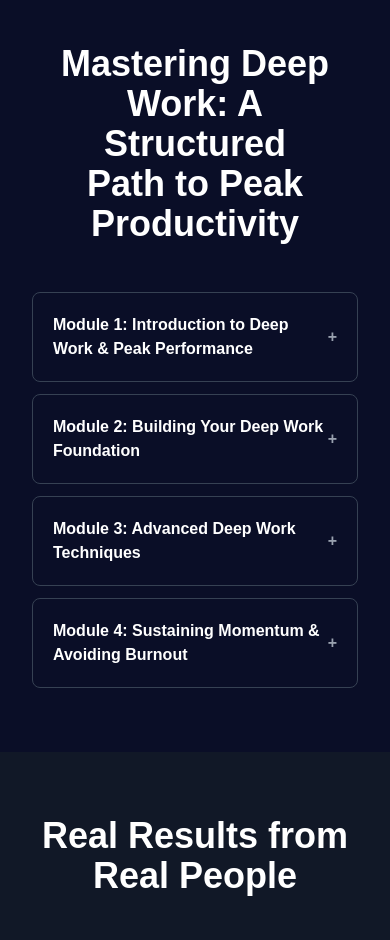
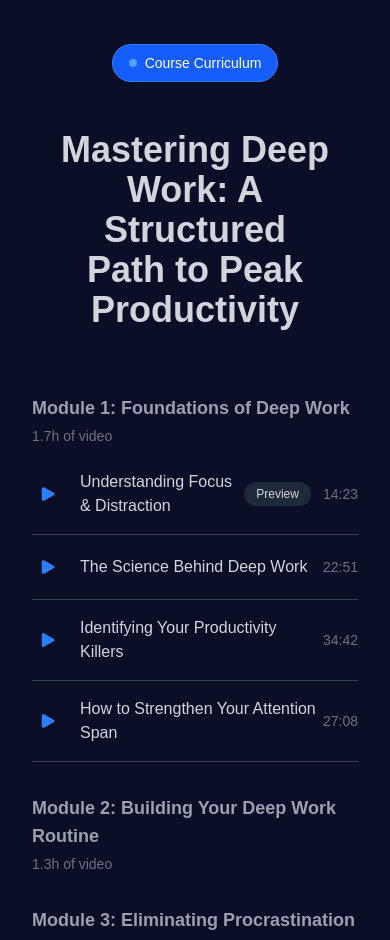
Before and after one commit to sakil470004/PPA-WA-assignment, a Next.js app: page / in a window 390 px wide. Shown: the part 4260-5200 px from the top of the page. Built offline with nearby package versions, Linux system fonts and the light colour scheme.

Commit message:
updated course Module Section.tsx

```diff
--- a/src/components/CourseModulesSection.tsx
+++ b/src/components/CourseModulesSection.tsx
@@ -1,60 +1,147 @@
 /**
  * Course Modules Section Component
- * Displays collapsible course modules with descriptions
+ * Displays course modules with individual lessons and a feature card
  */
+
+import { PlayIcon } from '@heroicons/react/24/solid';
+
+interface Lesson {
+  id: string;
+  title: string;
+  duration: string;
+  isPreview?: boolean;
+}
 
 interface Module {
   id: number;
   title: string;
-  description: string;
+  duration: string;
+  lessons: Lesson[];
 }
 
 export default function CourseModulesSection() {
+  // List of course modules with individual lessons
   const modules: Module[] = [
     {
       id: 1,
-      title: 'Module 1: Introduction to Deep Work & Peak Performance',
-      description: 'Learn the fundamentals of deep work and how it can transform your productivity and career.',
+      title: 'Module 1: Foundations of Deep Work',
+      duration: '1.7h of video',
+      lessons: [
+        { id: '1-1', title: 'Understanding Focus & Distraction', duration: '14:23', isPreview: true },
+        { id: '1-2', title: 'The Science Behind Deep Work', duration: '22:51' },
+        { id: '1-3', title: 'Identifying Your Productivity Killers', duration: '34:42' },
+        { id: '1-4', title: 'How to Strengthen Your Attention Span', duration: '27:08' },
+      ],
     },
     {
       id: 2,
-      title: 'Module 2: Building Your Deep Work Foundation',
-      description: 'Establish the habits and practices that support sustained focus and deep work.',
+      title: 'Module 2: Building Your Deep Work Routine',
+      duration: '1.3h of video',
+      lessons: [],
     },
     {
       id: 3,
-      title: 'Module 3: Advanced Deep Work Techniques',
-      description: 'Master advanced strategies for maintaining focus and maximizing output.',
+      title: 'Module 3: Eliminating Procrastination',
+      duration: '1.5h of video',
+      lessons: [],
     },
     {
       id: 4,
-      title: 'Module 4: Sustaining Momentum & Avoiding Burnout',
-      description: 'Learn how to maintain your productivity journey without experiencing burnout.',
+      title: 'Module 4: Advanced Focus & Productivity Hacks',
+      duration: '1.2h of video',
+      lessons: [],
     },
   ];
 
+  // Features included in the course
+  const features = [
+    '6h of videos - Step-by-step deep work strategies.',
+    'Templates & Trackers - Stay on track effortlessly.',
+    'Live Q&As - Expert guidance & accountability.',
+    'Exclusive Community - Connect with others.',
+  ];
+
   return (
-    <section className="py-16 max-w-3xl mx-auto px-8">
-      {/* Section Heading */}
-      <h2 className="text-4xl font-bold text-center mb-12">
-        Mastering Deep Work: A Structured<br />Path to Peak Productivity
-      </h2>
+    <section className="py-16 px-8">
+      <div className="max-w-7xl mx-auto">
+        {/* Badge - Course Curriculum */}
+        <div className="flex justify-center mb-12">
+          <div className="inline-flex items-center gap-2 bg-blue-600 rounded-full px-4 py-2 border border-blue-500">
+            <span className="w-2 h-2 bg-blue-400 rounded-full"></span>
+            <span className="text-sm text-white font-medium">Course Curriculum</span>
+          </div>
+        </div>
 
-      {/* Modules List - collapsible details */}
-      <div className="space-y-3">
-        {modules.map((module) => (
-          <details key={module.id} className="border border-gray-700 rounded-lg p-5 cursor-pointer group">
-            {/* Summary - clickable header */}
-            <summary className="flex justify-between items-center font-semibold">
-              <span className="text-white">{module.title}</span>
-              {/* Rotating plus icon for open/closed state */}
-              <span className="text-gray-400 group-open:rotate-45 transition">+</span>
-            </summary>
+        {/* Section Heading */}
+        <h2 className="text-4xl md:text-5xl font-bold text-center mb-16 text-gray-300">
+          Mastering Deep Work: A Structured<br />Path to Peak Productivity
+        </h2>
 
-            {/* Module description - revealed when expanded */}
-            <p className="text-gray-400 mt-4 text-sm">{module.description}</p>
-          </details>
-        ))}
+        {/* Two Column Layout: Modules on left, Features card on right */}
+        <div className="grid grid-cols-1 lg:grid-cols-3 gap-12">
+          {/* Left Column - Modules List (takes 2 columns on large screens) */}
+          <div className="lg:col-span-2 space-y-8">
+            {modules.map((module) => (
+              <div key={module.id}>
+                {/* Module Header with duration */}
+                <div className="mb-6">
+                  <h3 className="text-lg font-semibold text-gray-400 mb-1">{module.title}</h3>
+                  <p className="text-sm text-gray-500">{module.duration}</p>
+                </div>
+
+                {/* Lessons List */}
+                <div className="space-y-4">
+                  {module.lessons.map((lesson) => (
+                    <div key={lesson.id} className="flex items-center justify-between border-b border-gray-700 pb-4">
+                      {/* Play button and lesson title */}
+                      <div className="flex items-center gap-4">
+                        <button className="flex items-center justify-center w-8 h-8 rounded-full text-blue-500 hover:text-blue-400 transition flex-shrink-0">
+                          <PlayIcon className="w-5 h-5" />
+                        </button>
+                        <span className="text-gray-300">{lesson.title}</span>
+                      </div>
+
+                      {/* Duration and preview badge */}
+                      <div className="flex items-center gap-3 flex-shrink-0">
+                        {lesson.isPreview && (
+                          <span className="bg-gray-800 text-gray-300 text-xs px-3 py-1 rounded-full">
+                            Preview
+                          </span>
+                        )}
+                        <span className="text-gray-500 text-sm">{lesson.duration}</span>
+                      </div>
+                    </div>
+                  ))}
+                </div>
+              </div>
+            ))}
+          </div>
+
+          {/* Right Column - Feature Card */}
+          <div className="lg:col-span-1">
+            <div className="bg-black border border-gray-800 rounded-2xl p-8 sticky top-20">
+              {/* Card heading */}
+              <h3 className="text-2xl font-bold text-white mb-6">Not only video lessons!</h3>
+
+              {/* Features list with checkmark bullets */}
+              <ul className="space-y-4 mb-8">
+                {features.map((feature, index) => (
+                  <li key={index} className="flex items-start gap-3">
+                    <span className="w-5 h-5 rounded-full border border-gray-600 bg-gray-800 flex items-center justify-center flex-shrink-0 mt-0.5">
+                      <span className="w-2 h-2 bg-white rounded-full"></span>
+                    </span>
+                    <span className="text-sm text-gray-300">{feature}</span>
+                  </li>
+                ))}
+              </ul>
+
+              {/* Call-to-action button */}
+              <button className="w-full bg-blue-600 hover:bg-blue-700 text-white font-semibold py-3 rounded-lg transition">
+                Enroll now
+              </button>
+            </div>
+          </div>
+        </div>
       </div>
     </section>
   );
```
